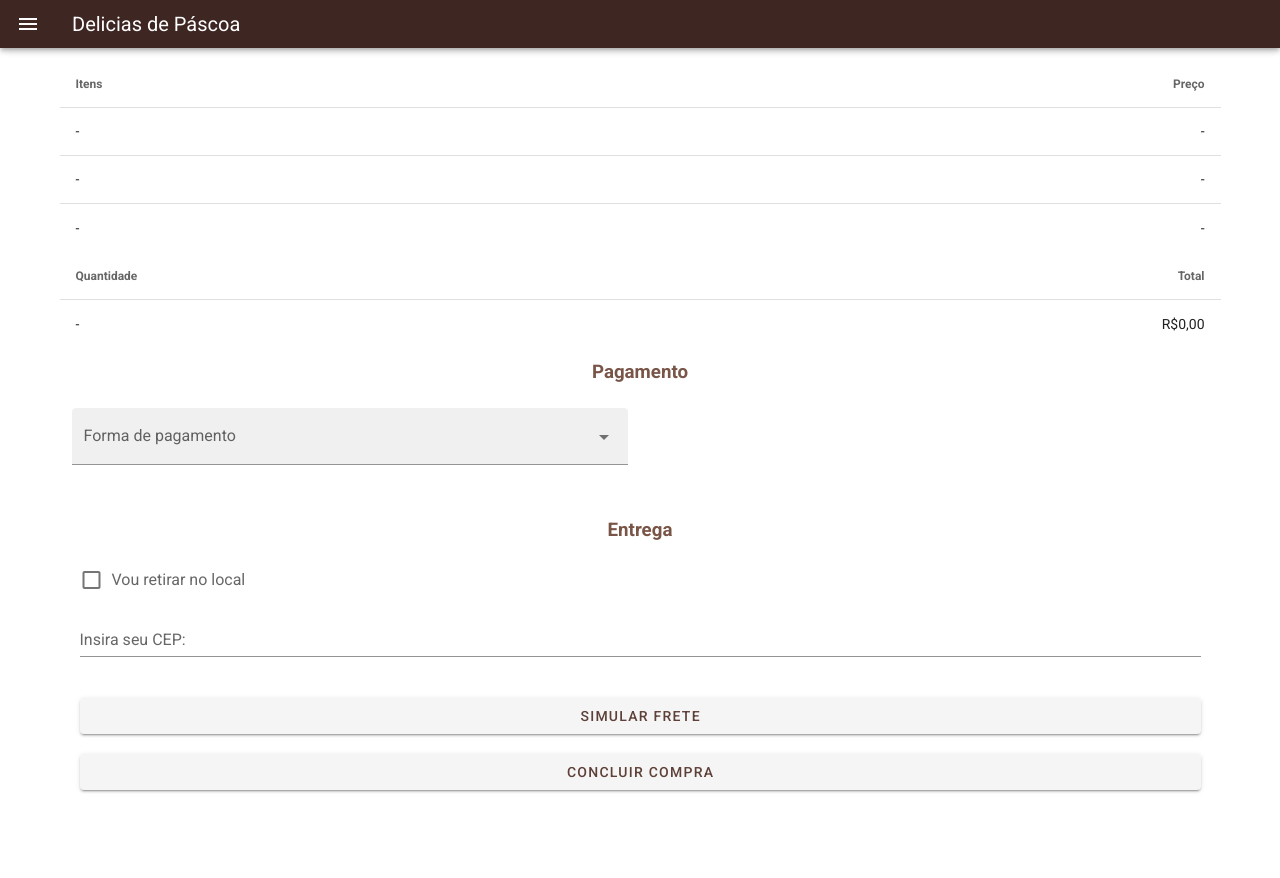
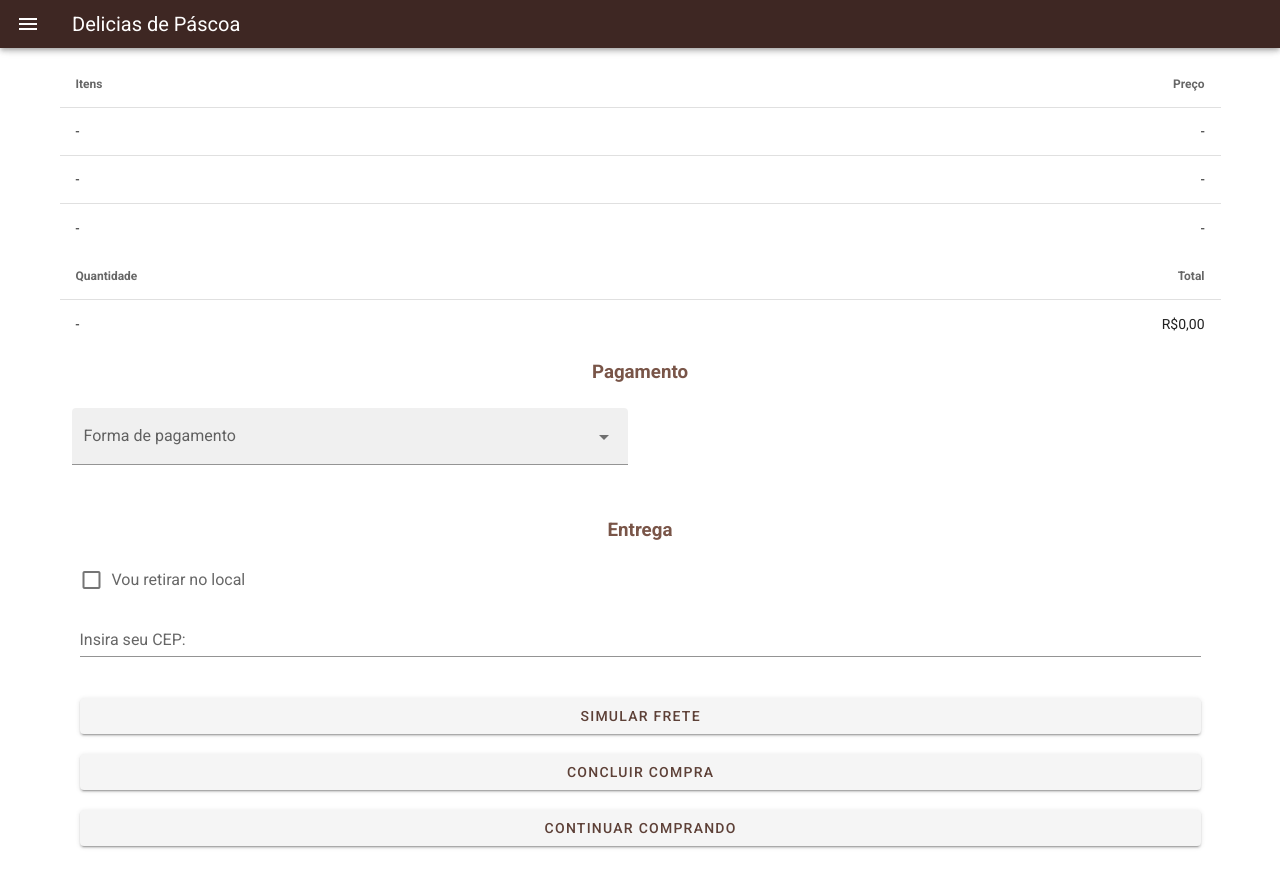
Before and after one commit to gabiaabreu/app_ovo_pascoa, a Vue app: page /#/carrinho in a window 1280 px wide. Before the commit the page ends 822 px from the top, so only its background shows below. Built offline with nearby package versions, Linux system fonts and the light colour scheme.

Commit message:
Adicionando botão carrinho

```diff
--- a/src/views/CarrinhoUsuario.vue
+++ b/src/views/CarrinhoUsuario.vue
@@ -75,8 +75,9 @@
 
         <v-btn class="botao" to="/listaovos" color="brown--text text--darken-2" elevation="2">Simular frete</v-btn>
 
-        <v-btn class="botao" to="/listaovos" color="brown--text text--darken-2" elevation="2">Concluir compra</v-btn>
+        <v-btn class="botao" to="/" color="brown--text text--darken-2" elevation="2">Concluir compra</v-btn>
 
+        <v-btn class="botao" to="/listaovos" color="brown--text text--darken-2" elevation="2">Continuar comprando</v-btn>
 
     </v-container>
 </template>
```
